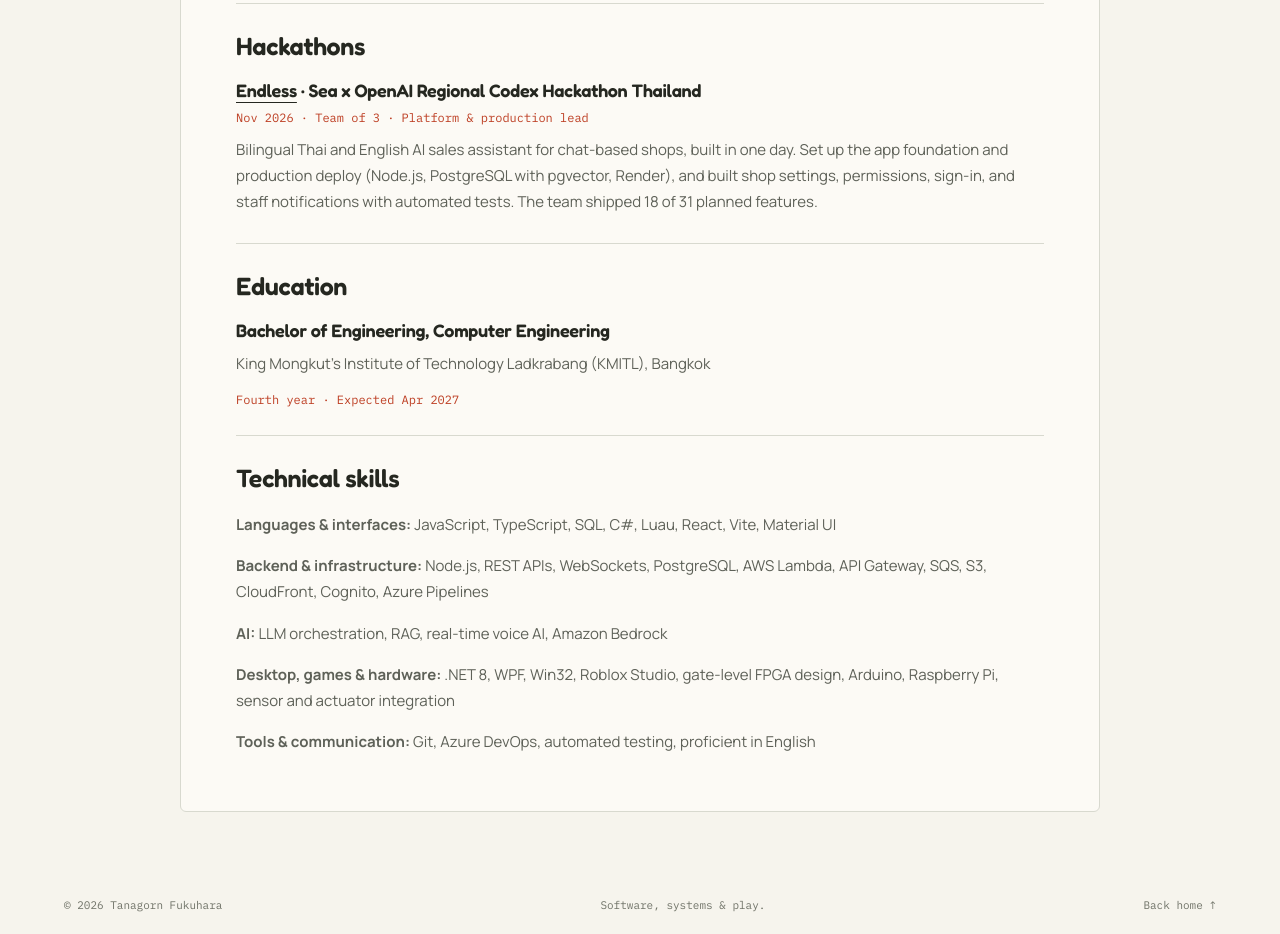
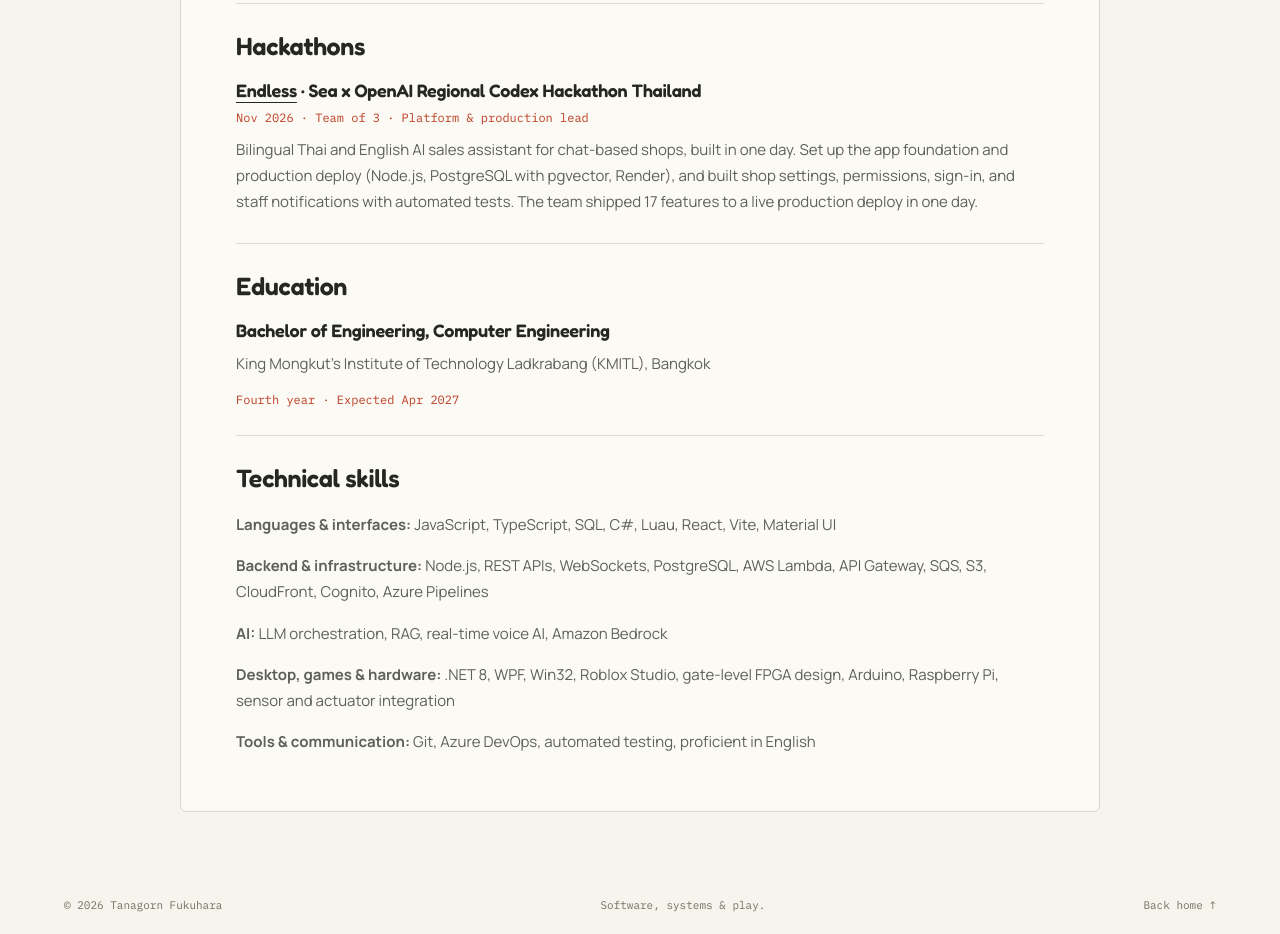
Before and after one commit to tanagornf/tanagornf.github.io, a plain HTML site: page resume/index.html in a window 1280 px wide. Shown: the part 1332-2266 px from the top of the page. Drawn offline with Linux system fonts and the light colour scheme.

Commit message:
Reword Endless outcome lines
Co-Authored-By: Claude Opus 5.5 <noreply@anthropic.com>
Claude-Session: https://claude.ai/code/session_019DSE219isUTBe6cwFphdu9

```diff
--- a/resume/index.html
+++ b/resume/index.html
@@ -143,7 +143,7 @@
             built in one day. Set up the app foundation and production deploy
             (Node.js, PostgreSQL with pgvector, Render), and built shop
             settings, permissions, sign-in, and staff notifications with
-            automated tests. The team shipped 18 of 31 planned features.
+            automated tests. The team shipped 17 features to a live production deploy in one day.
           </p>
         </section>
         <section class="resume-section">
```
Also changed, not shown: index.html (+1 -1 lines).
